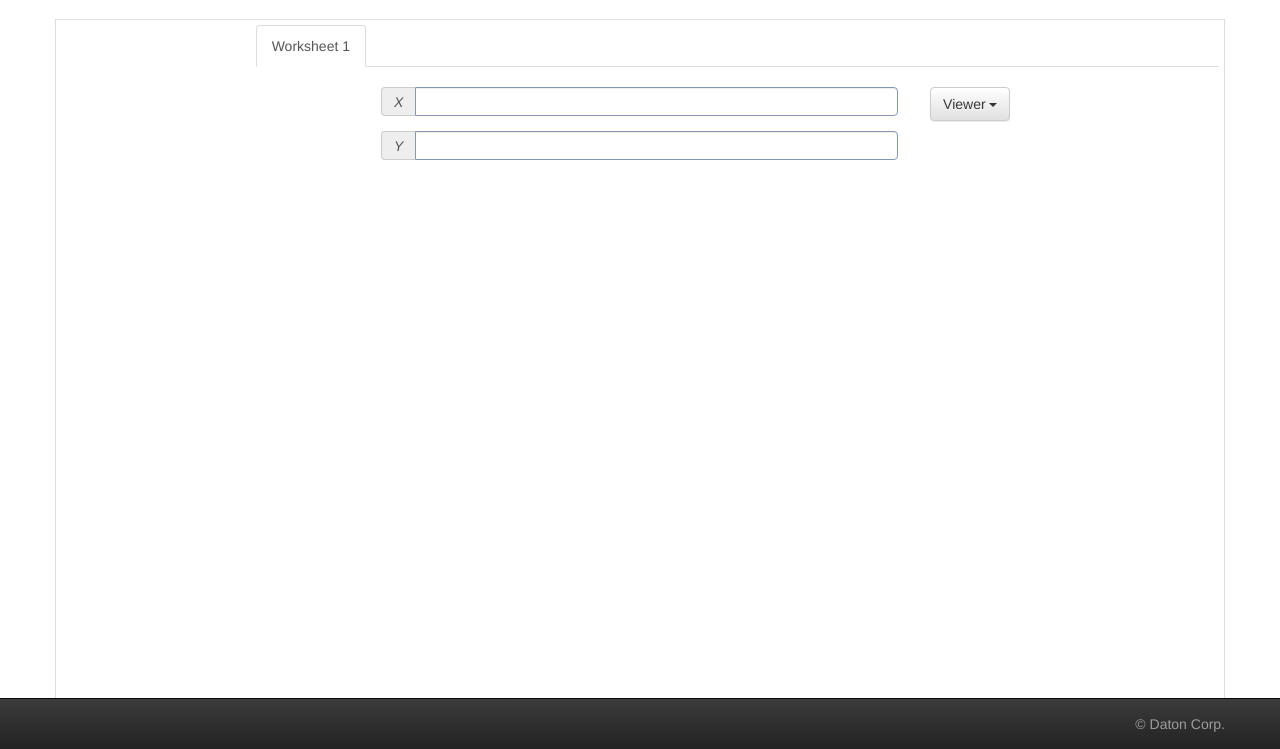
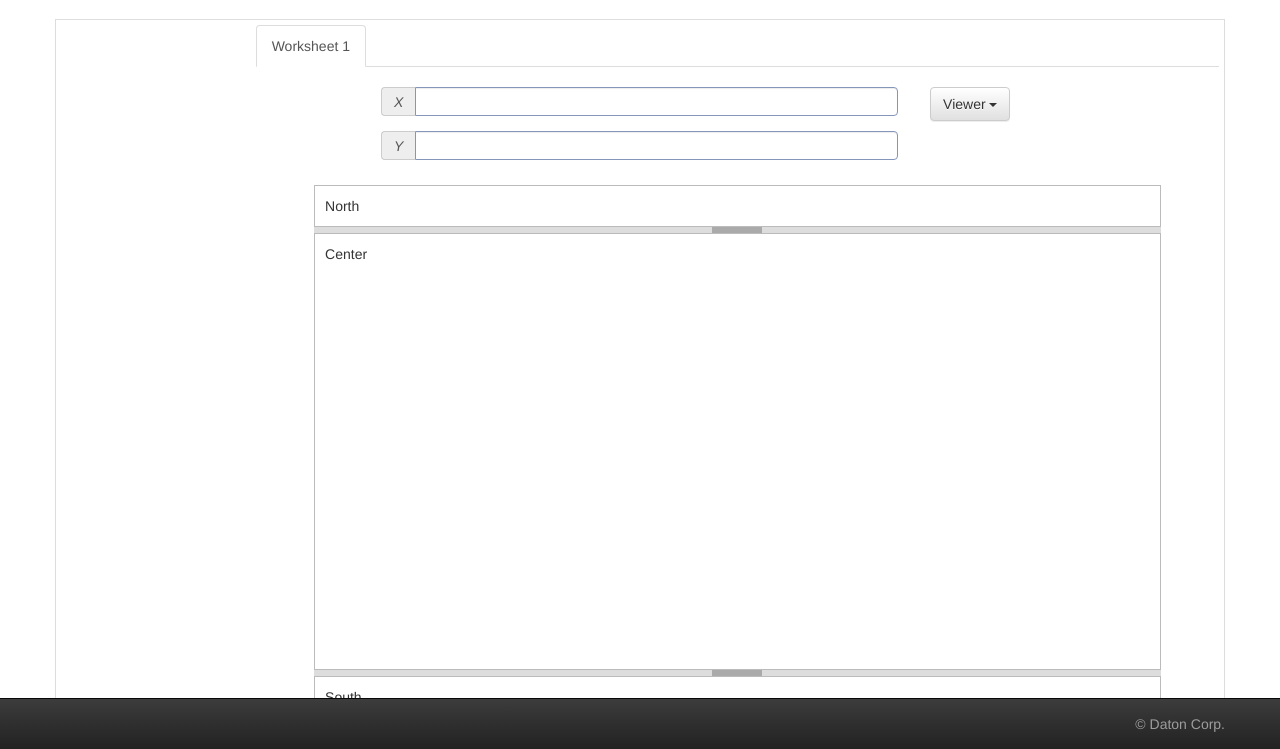
Before and after one commit to vikramkadi/oogwaye, a Flask app: page /report/create/step2 in a window 1280 px wide. Shown: the part 51-800 px from the top of the page. Run offline with Flask 2, Linux system fonts and the light colour scheme; some libraries are stand-ins or nearby versions.

Commit message:
Moved jquery-layout to static/libs

```diff
--- a/reporting-web/app/templates/report/table.html
+++ b/reporting-web/app/templates/report/table.html
@@ -7,7 +7,7 @@
 {% block script %}
   {{ super() }}
   <script type="text/javascript" src="//www.google.com/jsapi"></script>
-  <script type="text/javascript" src="{{url_for('static',filename='js/libs/jquery-layout/jquery.layout-latest.js')}}"></script>
+  <script type="text/javascript" src="{{url_for('static',filename='libs/jquery-layout/jquery.layout-latest.js')}}"></script>
   <script type="text/javascript" src="{{url_for('static', filename='js/report/gdata_table.js')}}"></script>
 
   <script>
@@ -118,6 +118,9 @@
     // Initialize work area with blank worksheet
     new App.Studio.Report.Worksheet();
 
+    $("#test-layout").layout({
+      applyDefaultStyles: true
+    });
   });
   </script>
 {% endblock script %}
@@ -173,7 +176,12 @@
               </div>
             </div>
             <div class="container" style="height: inherit">
-              <div id="data-view" style="height: 100%"></div>
+              <!--<div id="data-view" style="height: 100%"></div>-->
+              <div id="test-layout" class="col-lg-12 col-xs-18" style="height: 100%">
+                <div class="ui-layout-center">Center</div>
+                <div class="ui-layout-north">North</div>
+                <div class="ui-layout-south">South</div>
+              </div>
             </div>
           </div><!-- /#template-sheet-pane -->
         </div><!-- .tab-content -->
```
Also changed, not shown: reporting-web/app/static/libs/jquery-layout/jquery.layout-latest.js (renamed from reporting-web/app/static/js/libs/jquery-layout/jquery.layout-latest.js), reporting-web/app/static/libs/jquery-layout/jquery.layout.resizeTabLayout-latest.js (renamed from reporting-web/app/static/js/libs/jquery-layout/jquery.layout.resizeTabLayout-latest.js).
